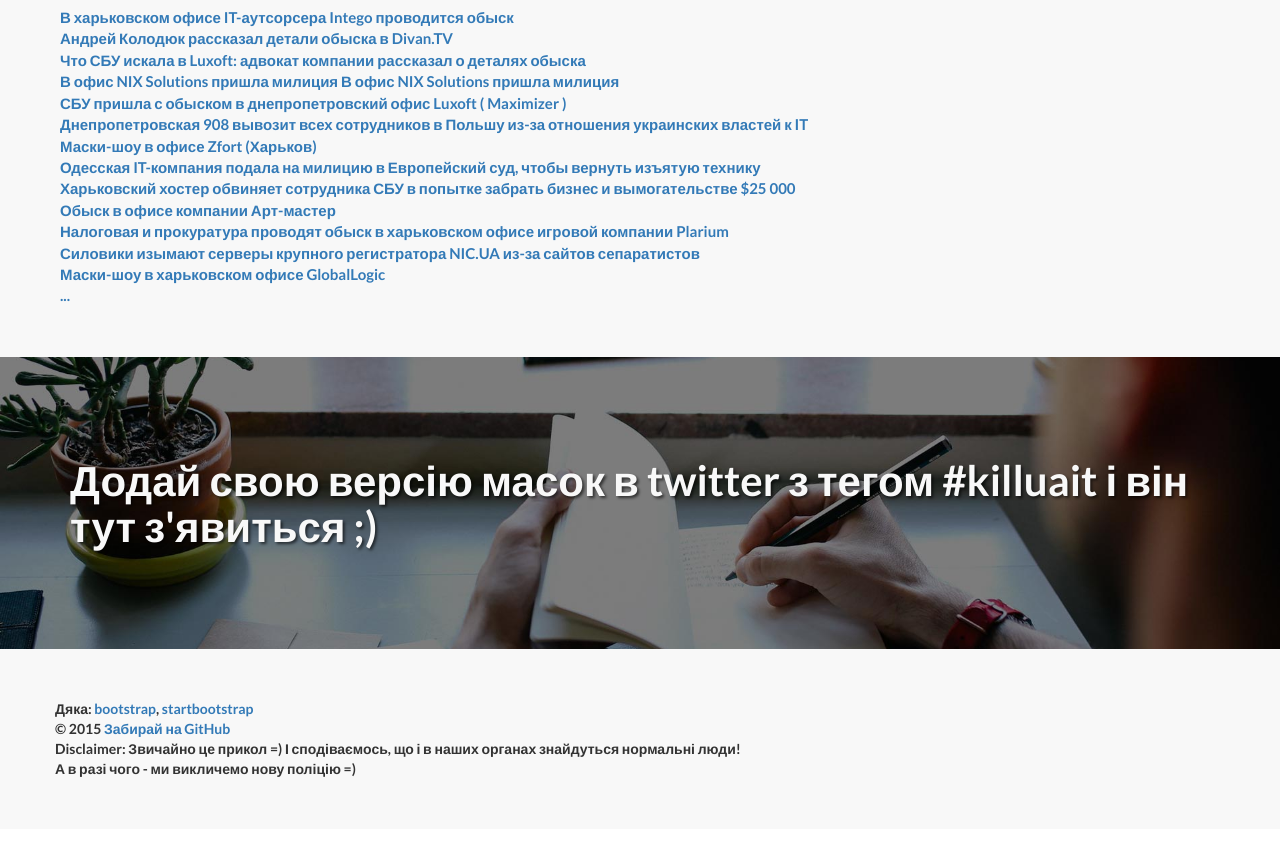
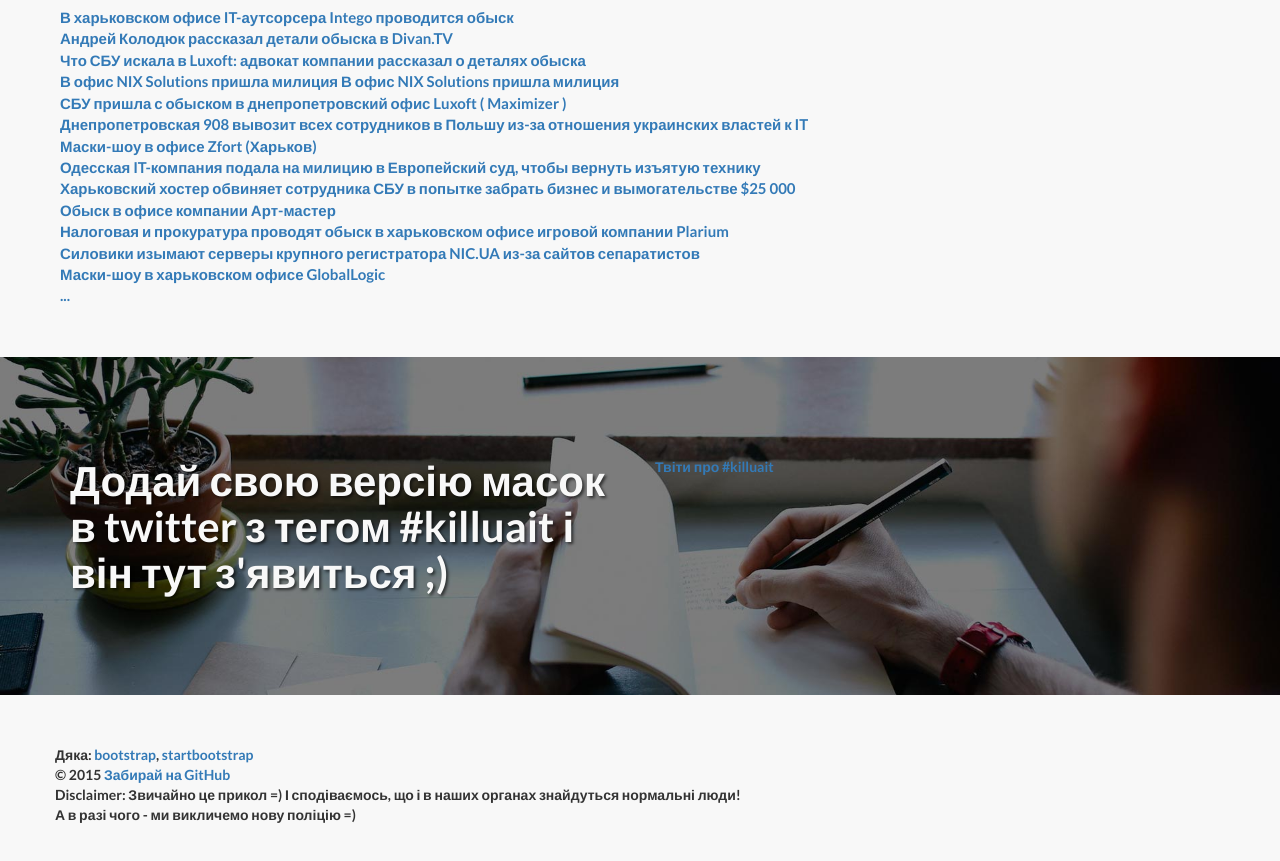
Before and after one commit to tkachenko/killuait, a plain HTML site: page index.html in a window 1280 px wide. Shown: the part 778-1639 px from the top of the page. Before the commit the page ends 1607 px from the top, so only its background shows below. Drawn offline with Linux system fonts and the light colour scheme.

Commit message:
add twitter feed

```diff
--- a/index.html
+++ b/index.html
@@ -198,8 +198,16 @@
     <div class="container">
 
         <div class="row">
-            <div class="col-lg-12">
+            <div class="col-lg-6">
                 <h2>Додай свою версію масок в twitter з тегом #killuait і він тут з'явиться ;) </h2>
+
+
+            </div>
+
+            <div class="col-lg-6">
+                <a class="twitter-timeline" href="https://twitter.com/hashtag/killuait" data-widget-id="646675657108398080">Твіти про #killuait</a>
+                <script>!function(d,s,id){var js,fjs=d.getElementsByTagName(s)[0],p=/^http:/.test(d.location)?'http':'https';if(!d.getElementById(id)){js=d.createElement(s);js.id=id;js.src=p+"://platform.twitter.com/widgets.js";fjs.parentNode.insertBefore(js,fjs);}}(document,"script","twitter-wjs");</script>
+
             </div>
 
         </div>
```
